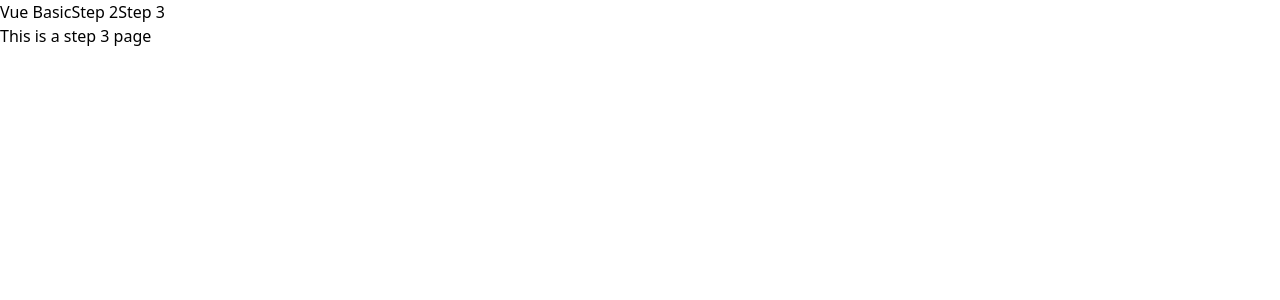
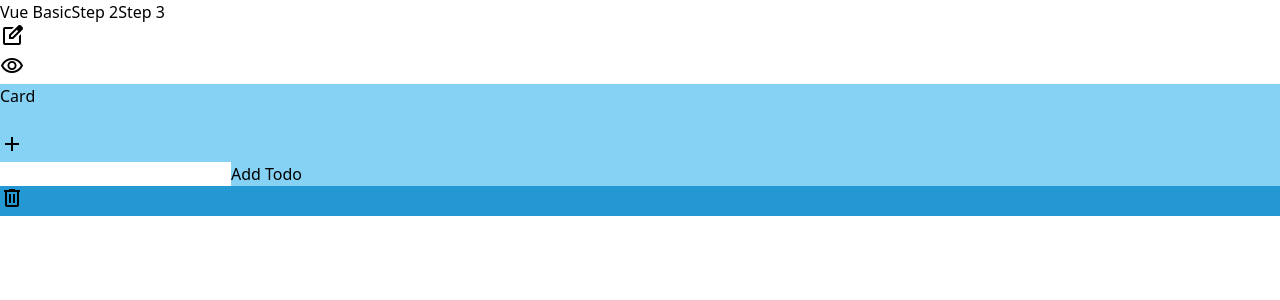
Before and after one commit to Leo36094/VueLecture, a Vue app: page /step3 in a window 1280 px wide. Shown: the top 300 px of the page. Built offline with nearby package versions, Linux system fonts and the light colour scheme; the HTML template or start-up script is replaced by a standard one.

Commit message:
Add Workshop3 structure & update Input component for v-model

```diff
--- a/src/assets/base.css
+++ b/src/assets/base.css
@@ -57,7 +57,7 @@
 body {
   min-height: 100vh;
   width: 100%;
-  background-image: url('https://source.unsplash.com/5Lw1U5BIumE');
+  background-image: url('https://source.unsplash.com/SH0oacz0W1o');
   background-size: cover;
   background-repeat: no-repeat;
   transition:
--- a/src/components/Card/CardPanel.vue
+++ b/src/components/Card/CardPanel.vue
@@ -1,7 +1,20 @@
 <template>
-  <div :class="['text-slate-200	min-w-48 min-h-72 flex-auto', classNameMap[props.colorType]]">
+  <div :class="['text-slate-200	min-w-48 min-h-72', classNameMap[props.colorType]]">
     <header class="flex justify-between items-center px-2 py-2 bg-slate-200">
-      <h2 class="text-md font-bold text-center text-slate-600">{{ props.title }}</h2>
+      <h2
+        v-if="!editMode"
+        @dblclick="onTitleDblClick"
+        class="text-md font-bold text-center text-slate-600"
+      >
+        {{ props.title }}
+      </h2>
+      <input class="px-2 py-2 text-slate-500" v-else @keydown.enter="closeInput" v-model="title" />
+      <span
+        v-if="props.removeIcon"
+        class="material-symbols-outlined ml-auto text-black cursor-pointer"
+      >
+        delete
+      </span>
       <ColorButton class="ml-3" :color-type="props.colorType" />
     </header>
     <div class="flex mt-2">
@@ -11,6 +24,7 @@
 </template>
 
 <script setup>
+import { ref } from 'vue'
 import ColorButton from '@/components/ColorButton/ColorButton.vue'
 import { CARD_TYPE, classNameMap } from './constants.js'
 
@@ -25,17 +39,33 @@ const props = defineProps({
   title: {
     type: String,
     default: 'Card'
+  },
+  removeIcon: {
+    type: Boolean,
+    default: false
   }
 })
+
+const emits = defineEmits(['title:dblclick'])
+const title = ref(props.title)
+const editMode = ref(false)
+
+const onTitleDblClick = () => {
+  editMode.value = true
+}
+const closeInput = () => {
+  editMode.value = false
+  emits('title:dblclick', title.value)
+}
 </script>
 <style scoped>
 .normal {
   @apply bg-sky-500/50;
 }
 .warn {
-  @apply bg-yellow-500;
+  @apply bg-yellow-500/90;
 }
 .danger {
-  @apply bg-red-500;
+  @apply bg-red-500/50;
 }
 </style>
--- a/src/components/ColorButton/ColorButton.vue
+++ b/src/components/ColorButton/ColorButton.vue
@@ -11,7 +11,10 @@
 const props = defineProps({
   colorType: {
     type: String,
-    default: 'normal'
+    default: 'normal',
+    validator: (value) => {
+      return ['normal', 'warn', 'danger'].includes(value)
+    }
   },
   active: {
     type: Boolean,
--- a/src/components/ColorButton/index.js
+++ b/src/components/ColorButton/index.js
@@ -1,3 +1,3 @@
-import ColorButton from './ColorButton';
+import ColorButton from './ColorButton.vue';
 
 export default ColorButton;
--- a/src/components/Input/BasicInput.vue
+++ b/src/components/Input/BasicInput.vue
@@ -4,12 +4,12 @@ const props = defineProps({
     type: String,
     default: 'Add Todo'
   },
-  value: {
+  modelValue: {
     type: String,
     default: ''
   }
 })
-const emits = defineEmits(['input', 'add:click'])
+const emits = defineEmits(['update:modelValue', 'add:click'])
 </script>
 
 <template>
@@ -24,8 +24,8 @@ const emits = defineEmits(['input', 'add:click'])
       <input
         class="peer h-full w-full rounded-[7px] border-l border-r border-b text-black bg-transparent px-3 py-2.5 !pr-9 font-sans text-sm font-normal text-blue-gray-700 outline outline-0 transition-all placeholder-shown:border placeholder-shown:border-blue-gray-200 placeholder-shown:border-t-blue-gray-200 focus:border-2 focus:border-black focus:border-t-transparent focus:outline-0 disabled:border-0 disabled:bg-blue-gray-50"
         placeholder=" "
-        :value="props.value"
-        @input="emits('input', $event.target.value)"
+        :value="props.modelValue"
+        @input="emits('update:modelValue', $event.target.value)"
         @keypress.enter="emits('add:click')"
       />
       <label
--- a/src/constants/color-style-type.js
+++ b/src/constants/color-style-type.js
@@ -3,9 +3,3 @@ export const COLOR_TYPE = {
   WARN: 'warn',
   DANGER: 'danger'
 }
-
-export const COLOR_TYPE_STYLE = {
-  [COLOR_TYPE.NORMAL]: 'cyan',
-  [COLOR_TYPE.WARN]: 'yellow',
-  [COLOR_TYPE.DANGER]: 'red'
-}
--- a/src/views/StepThree.vue
+++ b/src/views/StepThree.vue
@@ -1,5 +1,16 @@
+<script setup>
+import PageContainer from '@/components/Layout/PageContainer.vue'
+import Step3Practice from '@/workshop/Step3Practice.vue'
+import Step3Solution from '@/workshop/Step3Solution.vue'
+</script>
+
 <template>
-  <div class="step-3">
-    <h1>This is a step 3 page</h1>
-  </div>
+  <PageContainer>
+    <template v-slot:practice>
+      <Step3Practice />
+    </template>
+    <template v-slot:solution>
+      <Step3Solution />
+    </template>
+  </PageContainer>
 </template>
--- a/src/workshop/Step2Solution.vue
+++ b/src/workshop/Step2Solution.vue
@@ -29,7 +29,7 @@ const deleteItem = (id) => {
   <div class="flex flex-col">
     <CardPanel>
       <div class="flex self-end flex-col px-4">
-        <BasicInput :value="todoInput" @input="(val) => (todoInput = val)" @add:click="addTodo" />
+        <BasicInput :value="todoInput" v-model="todoInput" @add:click="addTodo" />
 
         <CardItem
           v-for="item in todoList"
--- /dev/null
+++ b/src/workshop/Step3Practice.vue
@@ -0,0 +1,51 @@
+<script setup>
+// Uncomment this block, if you want to use ref
+// import { ref } from 'vue'
+
+import CardPanel from '@/components/Card'
+import CardItem from '@/components/Card/CardItem.vue'
+import BasicInput from '@/components/Input/BasicInput.vue'
+
+/**
+ * Expected Result:
+ * Form Input Bindings: https://vuejs.org/guide/essentials/forms.html
+ * 1. BasicInput
+ *    - CardItem will be added when click add button
+ *    - CardItem will be added when press enter
+ * 2. CardItem
+ *    - CardItem will be deleted when click delete button
+ *  */
+
+
+
+/**  Practice Start, Uncomment this block
+ const defaultItem = {
+   id: new Date().getTime(),
+   name: 'Example Todo Item'
+ }
+ const todoInput = ref('')
+ const todoList = ref([defaultItem])
+
+const addTodo = () => {
+  // Step1: add todo item
+  // Step2: clear input
+}
+const deleteItem = (id) => {
+  // Step3: delete todo item
+}
+*/
+</script>
+
+<template>
+  <div class="flex flex-col">
+    <CardPanel>
+      <div class="flex self-end flex-col px-4">
+        <!-- Tips: binding value to todoInput -->
+        <!-- Tips: See what event is emit by BasicInput, and use it to update value -->
+        <BasicInput />
+        <!-- Tips: Use todoList to render list -->
+        <CardItem />
+      </div>
+    </CardPanel>
+  </div>
+</template>
--- /dev/null
+++ b/src/workshop/Step3Solution.vue
@@ -0,0 +1,90 @@
+<script setup>
+import { ref } from 'vue'
+
+import CardPanel from '@/components/Card'
+import CardItem from '@/components/Card/CardItem.vue'
+import BasicInput from '@/components/Input/BasicInput.vue'
+import ColorButton from '@/components/ColorButton'
+
+const defaultCard = {
+  colorType: 'normal',
+  title: 'Default',
+  id: new Date().getTime(),
+  todoInput: ''
+}
+
+const defaultItem = {
+  id: new Date().getTime(),
+  name: 'Example Todo Item'
+}
+
+const colorButtons = ['normal', 'warn', 'danger']
+const selectedColorIdx = ref(0)
+const cardTitle = ref('')
+const cardList = ref([defaultCard])
+const todoListMap = ref(new Map())
+const createCard = () => {
+  const id = new Date().getTime()
+  const card = () => ({
+    colorType: colorButtons[selectedColorIdx.value],
+    title: cardTitle.value,
+    id,
+    todoInput: ''
+  })
+  cardList.value.push(card())
+  todoListMap.value.set(id, [defaultItem])
+  cardTitle.value = ''
+}
+const addTodo = (cardId) => {
+  const card = cardList.value.find((card) => card.id === cardId)
+  const todoList = todoListMap.value.get(cardId)
+  todoList.push({
+    id: new Date().getTime(),
+    name: card.todoInput
+  })
+  card.todoInput = ''
+}
+const updateCardTitle = (cardId, title) => {
+  const card = cardList.value.find((card) => card.id === cardId)
+  card.title = title
+}
+</script>
+
+<template>
+  <div class="flex flex-col items-center">
+    <div class="flex mb-4 items-center">
+      <ColorButton
+        v-for="(color, idx) in colorButtons"
+        class="mx-1"
+        :active="selectedColorIdx === idx"
+        :key="color"
+        :color-type="color"
+        @click="selectedColorIdx = idx"
+      />
+      <BasicInput v-model="cardTitle" @add:click="createCard" label="Card Name" />
+    </div>
+    <div class="flex flex-wrap content-start">
+      <CardPanel
+        class="mx-2 my-2"
+        v-for="card in cardList"
+        :key="card.id"
+        :color-type="card.colorType"
+        :title="card.title"
+        @title:dblclick="(title) => updateCardTitle(card.id, title)"
+        remove-icon
+      >
+        <div class="flex self-end flex-col px-4">
+          <BasicInput v-model="card.todoInput" @add:click="addTodo(card.id)" />
+
+          <CardItem
+            v-for="item in todoListMap.get(card.id)"
+            :color-type="card.colorType"
+            :key="item.id"
+            :item="item.name"
+            @delete:click="deleteItem(item.id)"
+          />
+        </div>
+      </CardPanel>
+    </div>
+  </div>
+</template>
```
